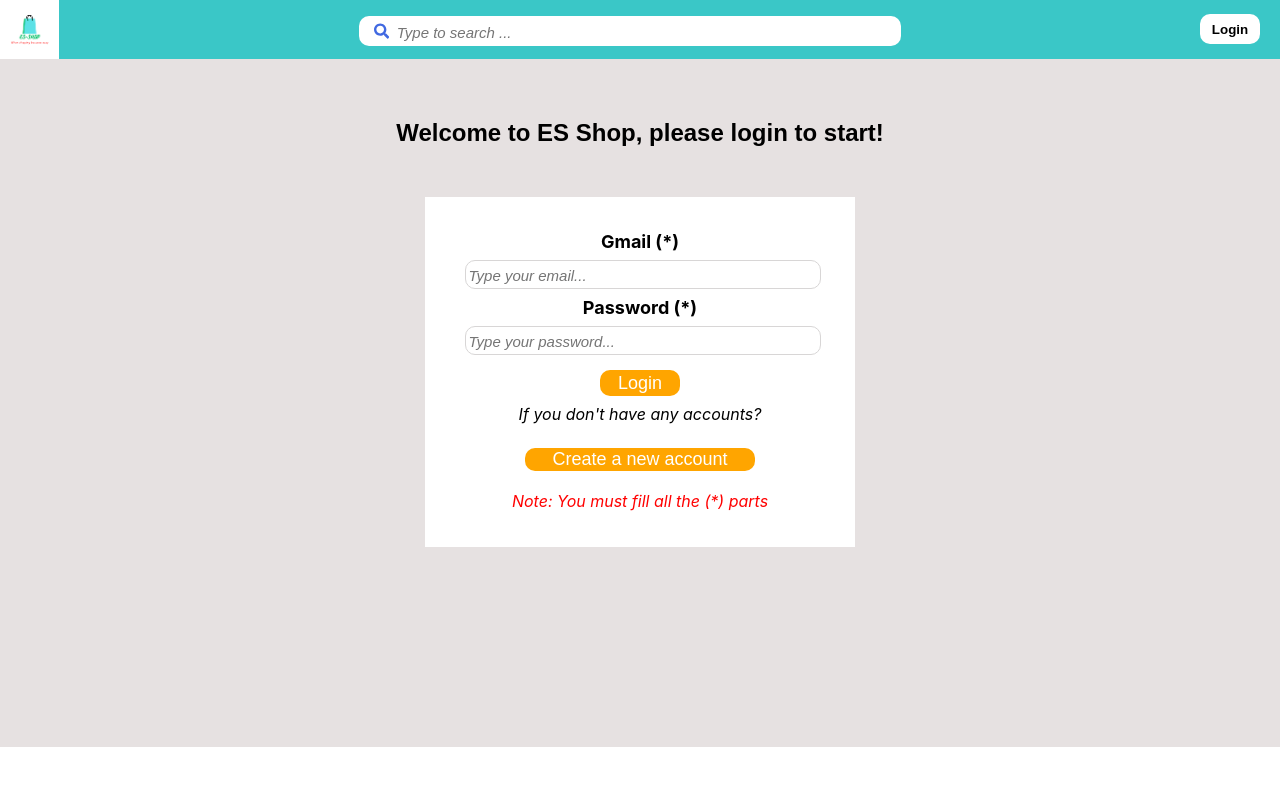
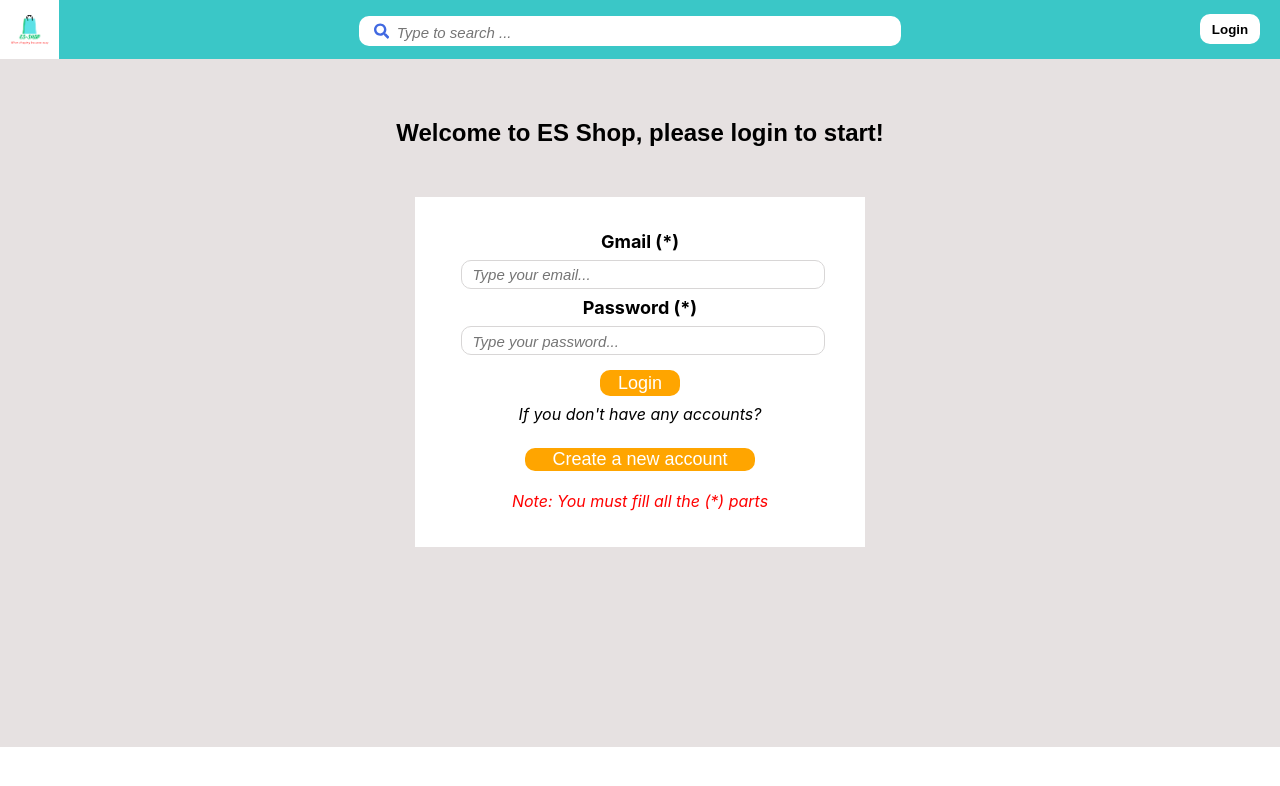
Before and after one commit to lecuong1502/shoppingReact, a React (Create React App) app: page /login in a window 1280 px wide. Shown: the top 786 px of the page. Built offline with nearby package versions, Linux system fonts and the light colour scheme; the HTML template or start-up script is replaced by a standard one.

Commit message:
UI login

```diff
--- a/src/screens/LoginScreen/index.css
+++ b/src/screens/LoginScreen/index.css
@@ -22,7 +22,7 @@
     justify-content: center;
     align-items: center;
     height: 350px;
-    width: 430px;
+    width: 450px;
     background-color: white;
     line-height: 37px;
     margin-top: 30px;
@@ -42,6 +42,8 @@ textarea::placeholder {
     height: 25px;
     border: 0.1px rgb(216, 214, 214) solid;
     border-radius: 10px;
+    font-size: 14px;
+    padding-left: 10px;
 }
 
 #password{
@@ -49,6 +51,7 @@ textarea::placeholder {
     height: 25px;
     border: 0.1px rgb(216, 214, 214) solid;
     border-radius: 10px;
+    padding-left: 10px;
 }
 
 #login{
```
